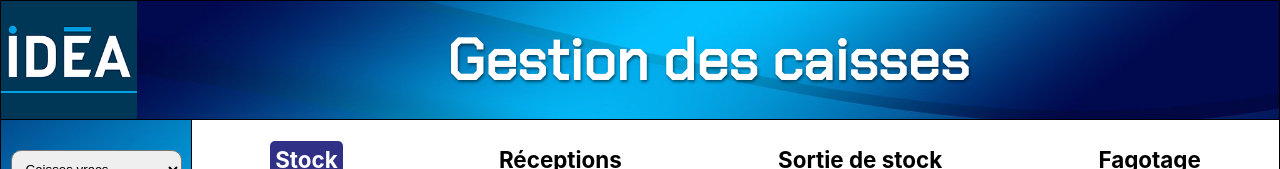
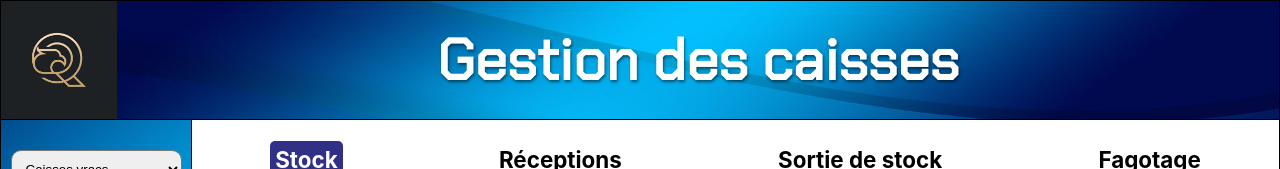
Before and after one commit to Vianney-Gln/POC---geres-tes-caisses-front, a React (Create React App) app: page /stock in a window 1280 px wide. Shown: the top 169 px of the page. Built offline with nearby package versions, Linux system fonts and the light colour scheme; no server answers.

Commit message:
replace logo

```diff
--- a/src/components/Header/Header.jsx
+++ b/src/components/Header/Header.jsx
@@ -5,7 +5,7 @@ import { useNavigate } from 'react-router-dom';
 // import style css
 import './header.scss';
 // import image
-import logoIdea from '../../images/logo-idea.png';
+import logo from '../../images/logo-free.jpg';
 // Import component context
 import ContextArticles from '../../context/ContextArticles';
 const Header = () => {
@@ -19,7 +19,7 @@ const Header = () => {
     <header className="container-header">
       <div className="logo">
         <img
-          src={logoIdea}
+          src={logo}
           alt="logo-idea"
           onClick={() => {
             navigate('/');
--- a/src/components/Header/header.scss
+++ b/src/components/Header/header.scss
@@ -13,6 +13,7 @@ header.container-header {
 
   div.logo {
     height: 100%;
+    width: 10%;
 
     img {
       height: 100%;
```
Also changed, not shown: src/images/logo-free.jpg (added), src/images/logo-idea.png (deleted).
